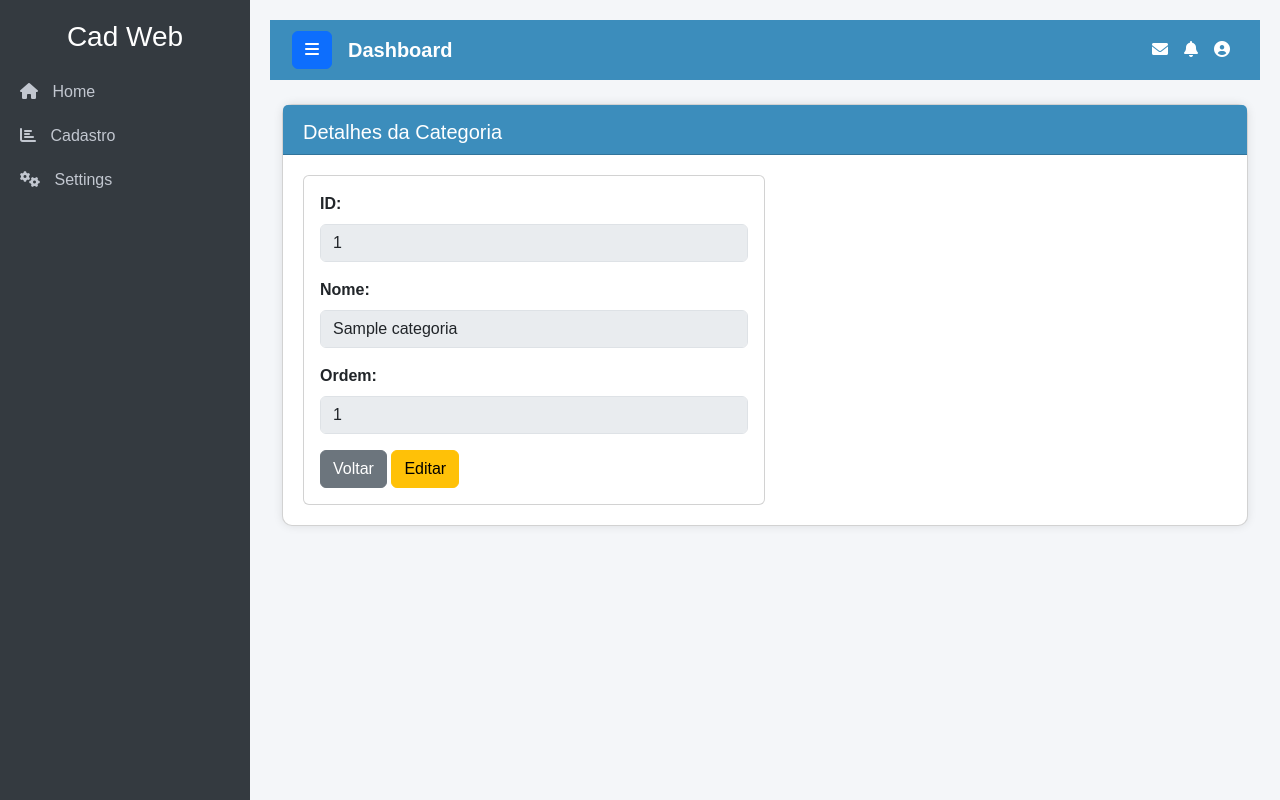
After one commit to SilvaEsdras/cadweb, a Django app: page /categoria/detalhes/1/ in a window 1280 px wide. The commit adds this page. Run offline with Django 4.2, Linux system fonts and the light colour scheme; tables that the repository leaves empty hold one stand-in row (values such as "Sample post"); some libraries are stand-ins or nearby versions.

Commit message:
Implementação do editar e excluir categoria

```diff
--- a/home/urls.py
+++ b/home/urls.py
@@ -1,8 +1,13 @@
-from django.urls import path # type: ignore
+from django.urls import path
 from . import views
 
 urlpatterns = [
     path('', views.index, name="index"),
     path('categoria/', views.categoria, name='categoria'),
-    path('form_categoria/', views.form_categoria, name='form_categoria'), # Nova rota
+    path('form_categoria/', views.form_categoria, name='form_categoria'),
+
+    # Novas rotas
+    path('categoria/editar/<int:id>/', views.editar_categoria, name='editar_categoria'),
+    path('categoria/remover/<int:id>/', views.remover_categoria, name='remover_categoria'),
+    path('categoria/detalhes/<int:id>/', views.detalhes_categoria, name='detalhes_categoria'),
 ]
--- a/home/views.py
+++ b/home/views.py
@@ -1,6 +1,6 @@
-from django.shortcuts import render, redirect # type: ignore # Adicione o redirect
+from django.shortcuts import render, redirect
 from .models import Categoria
-from .forms import CategoriaForm # Importe o formulário
+from .forms import CategoriaForm
 
 def index(request):
     return render(request, 'index.html')
@@ -11,17 +11,42 @@ def categoria(request):
     }
     return render(request, 'categoria/lista.html', contexto)
 
-# Nova view para o formulário
 def form_categoria(request):
     if request.method == 'POST':
-        form = CategoriaForm(request.POST) # pega os dados enviados pelo form
+        form = CategoriaForm(request.POST)
         if form.is_valid():
-            form.save() # salva no banco
-            return redirect('categoria') # volta para a lista
+            form.save()
+            return redirect('categoria')
     else:
-        form = CategoriaForm() # cria form vazio
+        form = CategoriaForm()
 
     contexto = {
         'form': form,
     }
     return render(request, 'categoria/formulario.html', contexto)
+
+# --- Novas Views (Implementação do Slide) ---
+
+def editar_categoria(request, id):
+    categoria = Categoria.objects.get(pk=id)
+
+    if request.method == 'POST':
+        # Combina os dados do formulário submetido com a instância do objeto existente
+        form = CategoriaForm(request.POST, instance=categoria)
+        if form.is_valid():
+            form.save() # Salva as alterações
+            return redirect('categoria') # Redireciona para a listagem
+    else:
+        # Método GET: Preenche o formulário com os dados da instância (para editar)
+        form = CategoriaForm(instance=categoria)
+
+    return render(request, 'categoria/formulario.html', {'form': form})
+
+def remover_categoria(request, id):
+    categoria = Categoria.objects.get(pk=id)
+    categoria.delete()
+    return redirect('categoria')
+
+def detalhes_categoria(request, id):
+    categoria = Categoria.objects.get(pk=id)
+    return render(request, 'categoria/detalhes.html', {'item': categoria})
--- /dev/null
+++ b/templates/categoria/detalhes.html
@@ -0,0 +1,29 @@
+{% extends 'base.html' %}
+
+{% block titulo_conteudo %} Detalhes da Categoria {% endblock %}
+
+{% block conteudo %}
+<div class="col-md-6">
+    <div class="card">
+        <div class="card-body">
+            <div class="mb-3">
+                <label class="form-label fw-bold">ID:</label>
+                <input type="text" class="form-control" value="{{ item.id }}" disabled>
+            </div>
+
+            <div class="mb-3">
+                <label class="form-label fw-bold">Nome:</label>
+                <input type="text" class="form-control" value="{{ item.nome }}" disabled>
+            </div>
+
+            <div class="mb-3">
+                <label class="form-label fw-bold">Ordem:</label>
+                <input type="text" class="form-control" value="{{ item.ordem }}" disabled>
+            </div>
+
+            <button onclick="location.href='{% url 'categoria' %}'" class="btn btn-secondary">Voltar</button>
+            <button onclick="location.href='{% url 'editar_categoria' item.id %}'" class="btn btn-warning">Editar</button>
+        </div>
+    </div>
+</div>
+{% endblock %}
```
Also changed, not shown: templates/categoria/lista.html (+5 -4 lines).
